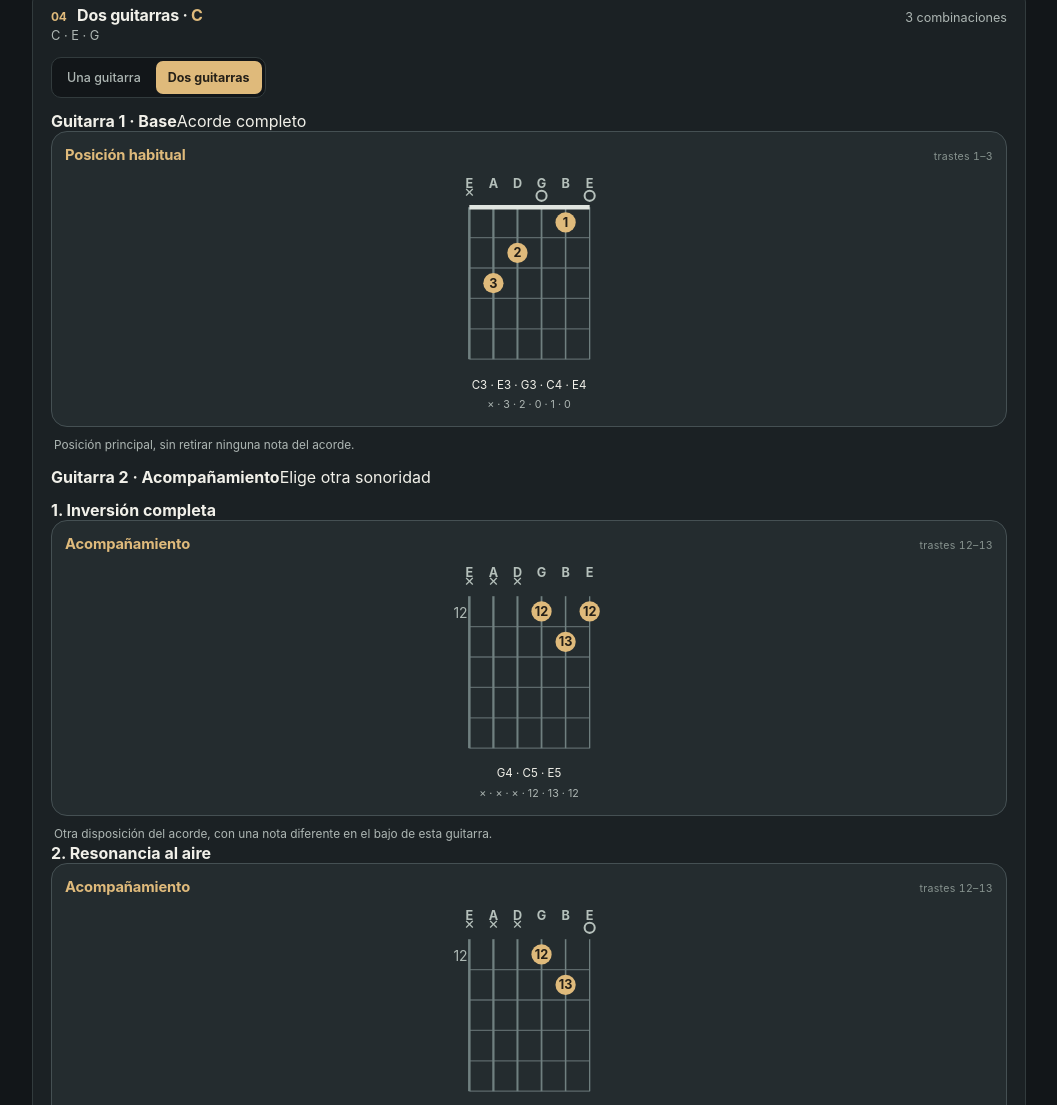
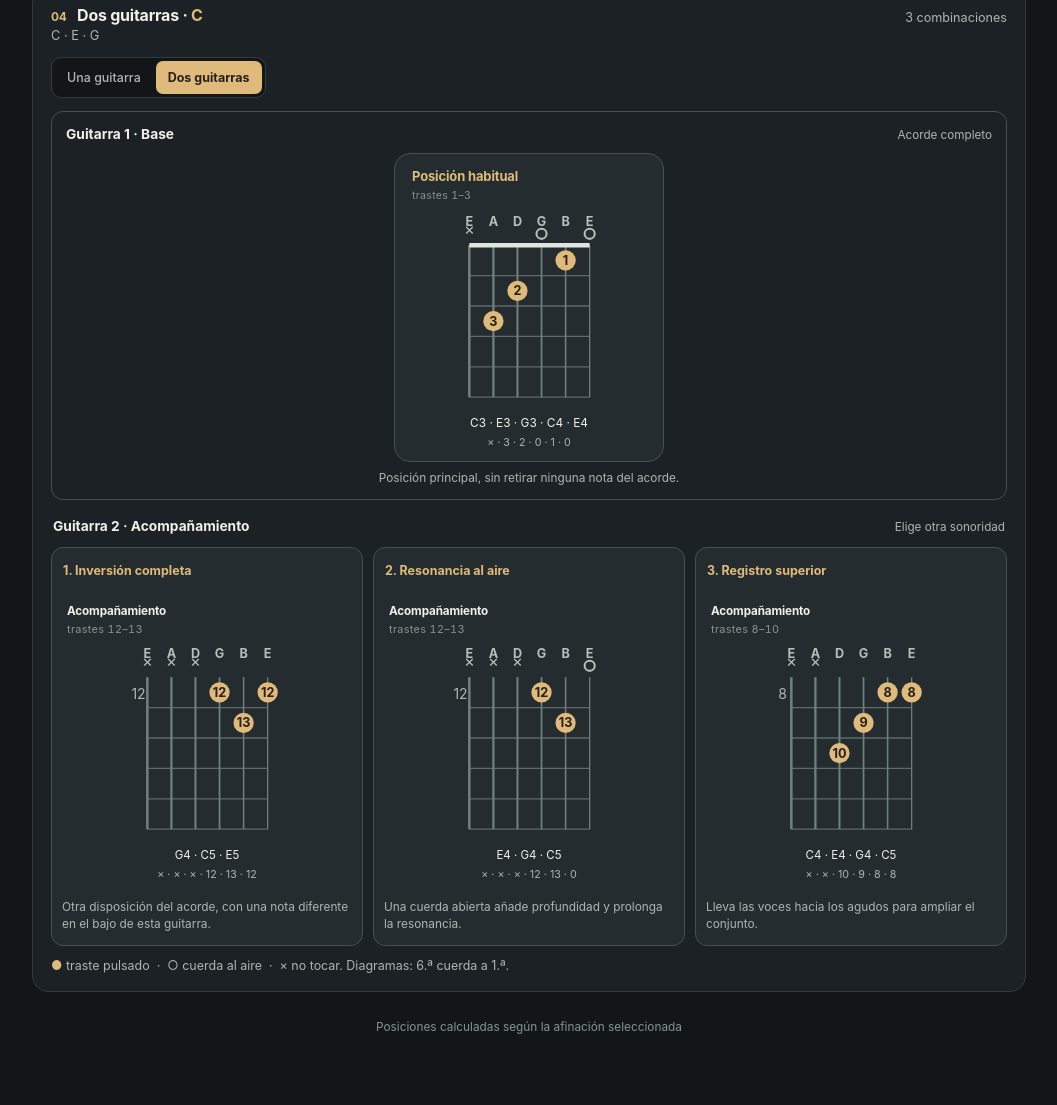
Before and after one commit to flinttgaverdale/acordes, a plain HTML site: page index.html in a window 1280 px wide. Shown: the part 783-1888 px from the top of the page, without its empty margins (111-1168 px from the left). Drawn offline with Linux system fonts and the light colour scheme.

Commit message:
Present one complete guitar chord plus three tasteful accompaniment voicings

```diff
--- a/index.html
+++ b/index.html
@@ -226,6 +226,36 @@ footer{text-align:center;font-size:.74rem;color:var(--dim2);margin:28px 0 0}
 .duo-frets{font-size:.67rem;color:var(--dim);text-align:center;line-height:1.4;overflow-wrap:anywhere;margin-top:4px}
 .duo-hint{font-size:.74rem;color:var(--dim);line-height:1.45;margin:10px 3px 0}
 @media(max-width:440px){.duo-pair{padding:9px}.duo-grid{gap:7px}.duo-grid .shape{padding:9px 4px}}
+/* Una sola guitarra base y tres alternativas: evita repetir diagramas. */
+.duo-main{border:1px solid var(--line2);border-radius:12px;background:var(--surface);padding:12px}
+.duo-part-title,.duo-options-title{display:flex;align-items:baseline;justify-content:space-between;gap:8px;margin:2px 2px 11px}
+.duo-part-title strong,.duo-options-title strong{font-size:.86rem;color:var(--txt)}
+.duo-part-title span,.duo-options-title span{font-size:.73rem;color:var(--dim)}
+.duo-main-card{display:flex;justify-content:center}
+.duo-main-card>.shape{width:min(100%,270px);padding:11px 12px}
+.duo-main-card .shape .head{display:block}
+.duo-main-card .shape .cname{font-size:.81rem;color:var(--accent)}
+.duo-main-card .shape .pos{display:block;margin-top:4px}
+.duo-main-card .duo-notes{font-size:.74rem}
+.duo-main>.duo-hint{margin:8px 3px 0;text-align:center}
+.duo-options-title{margin:5px 2px 0}
+.duo-alternatives{display:grid;grid-template-columns:repeat(3,minmax(0,1fr));gap:10px}
+.duo-alt{border:1px solid var(--line2);border-radius:12px;background:var(--surface2);padding:10px 7px}
+.duo-alt-head{min-height:32px;display:flex;align-items:center;padding:0 4px 7px}
+.duo-alt-head strong{color:var(--accent);font-size:.78rem;line-height:1.3;font-weight:650}
+.duo-alt .shape{padding:9px 4px;border:0;background:transparent}
+.duo-alt .shape .head{margin:0 4px 7px;display:block}
+.duo-alt .shape .cname{font-size:.73rem;color:var(--txt)}
+.duo-alt .shape .pos{display:block;white-space:normal;font-size:.68rem;margin-top:3px}
+.duo-alt>.duo-hint{margin:8px 3px 2px}
+@media(max-width:600px){
+ .duo-alternatives{grid-template-columns:repeat(2,minmax(0,1fr))}
+ .duo-alt:last-child:nth-child(odd){grid-column:1/-1;max-width:290px;width:100%;justify-self:center}
+}
+@media(max-width:380px){
+ .duo-part-title,.duo-options-title{flex-wrap:wrap}
+ .duo-alternatives{gap:7px}.duo-alt{padding:8px 4px}
+}
 /* El análisis del enlace permanece plegado hasta que se consulta. */
 .motion-panel{border:1px solid var(--line2);border-radius:12px;background:var(--surface);
   margin-top:13px;overflow:hidden}
```
